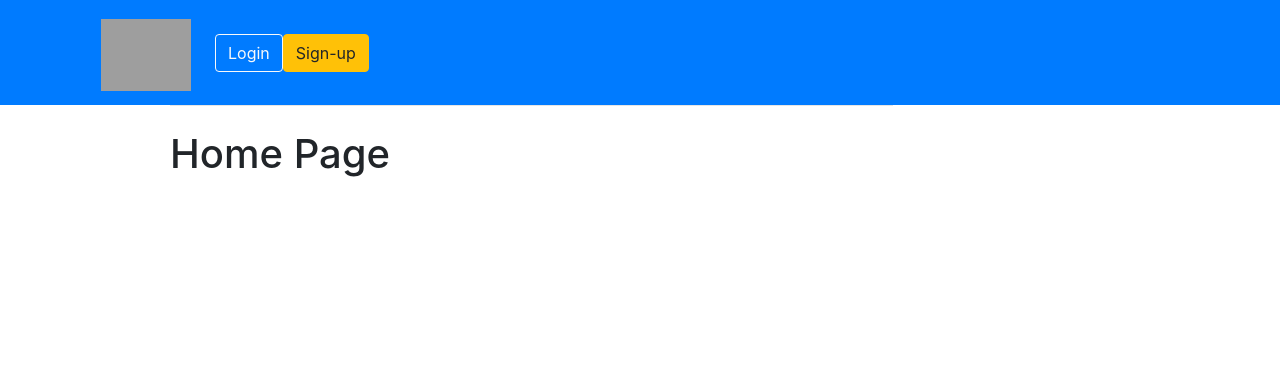
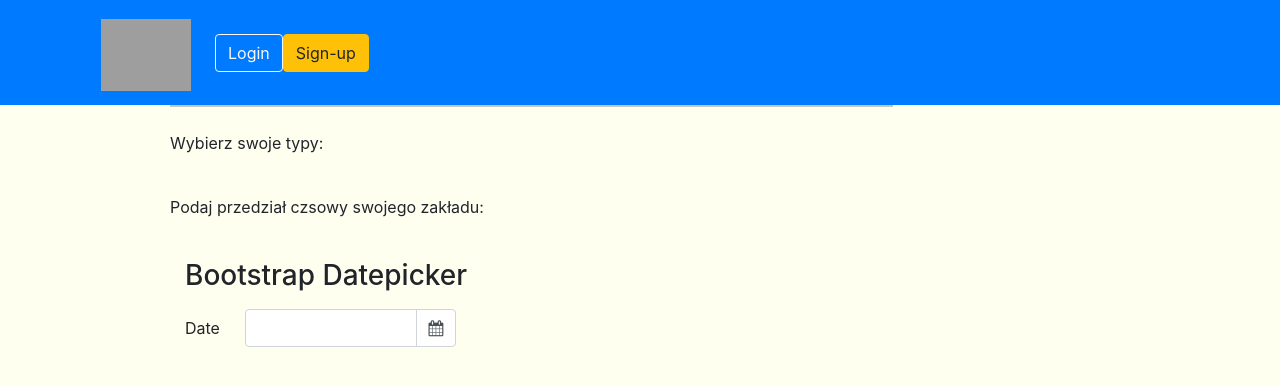
Before and after one commit to JakubGaluszka96/Lotto, a Django app: template main/templates/main/home.html in a window 1280 px wide. Shown: the top 386 px of the page. Run offline with Django 4.2, Linux system fonts and the light colour scheme; the template is opened without the code that fills it, so the values that code supplies are empty; grey boxes are pictures that could not be loaded.

Commit message:
Implementing date picker - unsuccesful

```diff
--- a/main/templates/main/base.html
+++ b/main/templates/main/base.html
@@ -30,9 +30,15 @@
             }
         </style>
 
+
+        <link href="https://cdn.jsdelivr.net/npm/bootstrap@5.0.0-alpha3/dist/css/bootstrap.min.css" rel="stylesheet">
+        <link rel="stylesheet" href="https://cdnjs.cloudflare.com/ajax/libs/bootstrap-datepicker/1.9.0/css/bootstrap-datepicker.min.css">
+        <link rel="stylesheet" href="https://cdnjs.cloudflare.com/ajax/libs/font-awesome/4.7.0/css/font-awesome.min.css">
+        <script src="https://ajax.googleapis.com/ajax/libs/jquery/3.4.1/jquery.min.js"></script>
+        <script src="https://cdn.jsdelivr.net/npm/bootstrap@5.0.0-alpha3/dist/js/bootstrap.bundle.min.js"></script>
+        <script src="https://cdnjs.cloudflare.com/ajax/libs/bootstrap-datepicker/1.9.0/js/bootstrap-datepicker.min.js"></script>
         <meta charset="utf-8">
         <meta name="viewport" content="width=device-width, initial-scale=1, shrink-to-fit=no">
-
         <link rel="stylesheet" href="https://cdn.jsdelivr.net/npm/bootstrap@4.3.1/dist/css/bootstrap.min.css" integrity="sha384-ggOyR0iXCbMQv3Xipma34MD+dH/1fQ784/j6cY/iJTQUOhcWr7x9JvoRxT2MZw1T" crossorigin="anonymous">
 
         <title>{% block title%}Lotto{% endblock %}</title>
@@ -53,7 +59,8 @@
     <script src="https://code.jquery.com/jquery-3.3.1.slim.min.js" integrity="sha384-q8i/X+965DzO0rT7abK41JStQIAqVgRVzpbzo5smXKp4YfRvH+8abtTE1Pi6jizo" crossorigin="anonymous"></script>
     <script src="https://cdn.jsdelivr.net/npm/popper.js@1.14.7/dist/umd/popper.min.js" integrity="sha384-UO2eT0CpHqdSJQ6hJty5KVphtPhzWj9WO1clHTMGa3JDZwrnQq4sF86dIHNDz0W1" crossorigin="anonymous"></script>
     <script src="https://cdn.jsdelivr.net/npm/bootstrap@4.3.1/dist/js/bootstrap.min.js" integrity="sha384-JjSmVgyd0p3pXB1rRibZUAYoIIy6OrQ6VrjIEaFf/nJGzIxFDsf4x0xIM+B07jRM" crossorigin="anonymous"></script>
-  </body>
+
+</body>
 </html>
 
 </body>
--- a/main/templates/main/home.html
+++ b/main/templates/main/home.html
@@ -1,4 +1,45 @@
 {% extends 'main/base.html' %}
 {% block content %}
-<h1>Home Page</h1>
+<p1>Wybierz swoje typy:</p>
+{% for i in number %}
+<select class="form-select" aria-label="Default select example">
+  <option selected>Wybierz liczbę</option>
+    {% for i in range %}
+    <option value="{{ i }}">{{ i }}</option>
+    {% endfor %}
+</select>
+{% endfor %}
+<br>
+<p1>Podaj przedział czsowy swojego zakładu:</p>
+  <body style="background-color: ivory;">
+    <section class="container">
+        <h3 class="pt-4 pb-2">Bootstrap Datepicker</h3>
+        <form>
+            <div class="row form-group">
+                <label for="date" class="col-sm-1 col-form-label">Date</label>
+                <div class="col-sm-4">
+                    <div class="input-group date" id="datepicker">
+                        <input type="text" class="form-control">
+                        <span class="input-group-append">
+                            <span class="input-group-text bg-white d-block">
+                                <i class="fa fa-calendar"></i>
+                            </span>
+                        </span>
+                    </div>
+                </div>
+            </div>
+        </form>
+    </section>
+
+    <script type="text/javascript">
+        $(function() {
+            $('#datepicker').datepicker();
+        });
+    </script>
+
+
+</body>
+
+
+
 {% endblock %}
--- a/main/views.py
+++ b/main/views.py
@@ -32,7 +32,9 @@
     return render(response, "main/list.html", {"ls":ls})
 
 def home(response):
-    return render(response, "main/home.html", {})
+    lista = [x for x in range(1,50)]
+    number = [x for x in range(0,6)]
+    return render(response, "main/home.html", {"range" :lista, "number":number})
 
 def create(response):
     if response.method == "POST":
```
Also changed, not shown: main/templates/main/datepicker.html (added, +46 -0 lines), main/templates/main/assets/logo.svg (renamed from main/templates/main/images/logo.svg), main/templates/main/baseszwag.html (added).
